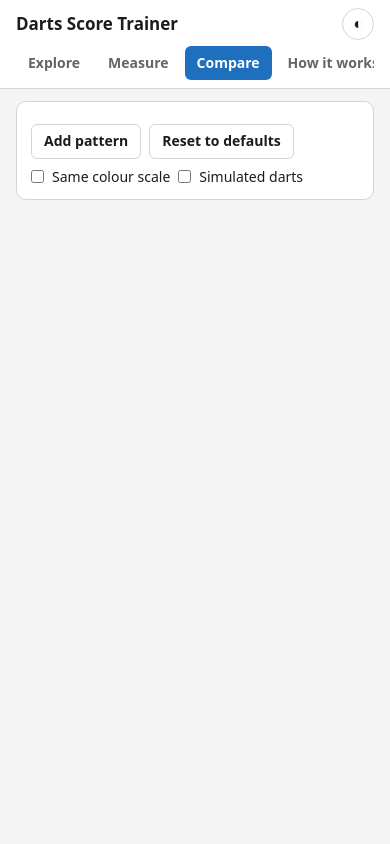
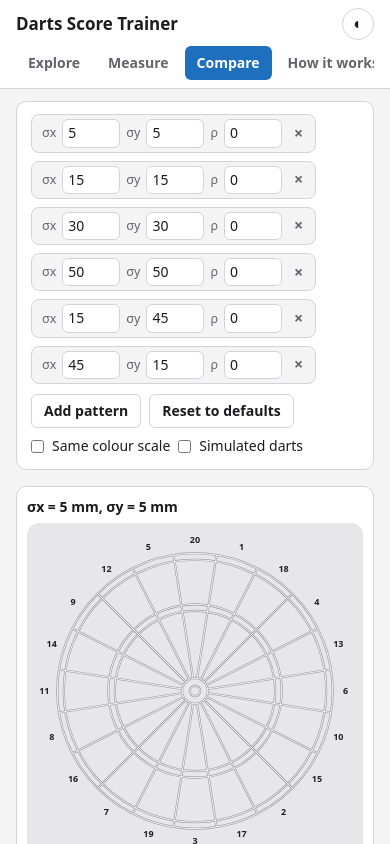
Before and after one commit to LouisMayonove/Darts-Score-Trainer, a plain HTML site: page index.html in a window 390 px wide. Both pictures are taken after a click on the tab "Compare". Shown: the top 844 px of the page. Drawn offline with Linux system fonts and the light colour scheme.

Commit message:
Add the Compare page and the How it works page
Compare shows up to nine spreads side by side (the Python script's
default six to start with), each with its best aim, a simulation check
and an optional shared colour scale. How it works explains the model,
the heatmap, how to measure yourself, and results checked against the
engine.

```diff
--- a/index.html
+++ b/index.html
@@ -237,11 +237,13 @@
         <p>Regulation steel-tip board: bullseye radius 6.35 mm, outer bull 15.9 mm, treble ring 99–107 mm, double ring 162–170 mm. Wire thickness is ignored.</p>
 
         <h3>Some results</h3>
+        <p>For a round spread (σx = σy = σ) and no bias:</p>
         <ul>
-          <li>Below about σ = 15 mm, treble 20 is the best aim (slightly towards the 5 for some spreads).</li>
-          <li>Between roughly 15 and 40 mm, the treble 19 area wins: its neighbours, 7 and 16, are much kinder than 1 and 5.</li>
-          <li>Above that, aim lower-left of centre, so that misses still land on the board.</li>
+          <li><strong>σ up to about 17 mm:</strong> treble 20, drifting slightly towards the 5 as σ grows.</li>
+          <li><strong>About 18 to 30 mm:</strong> the treble 19 area. Its neighbours, 7 and 16, are much kinder than the 20's neighbours, 1 and 5.</li>
+          <li><strong>Wider than that:</strong> the aim slides inwards towards the 7 and 16, and for very wide spreads ends up just lower-left of the bull, so that misses still land on the board.</li>
         </ul>
+        <p>A spread that is tall rather than wide (good line, bad length) keeps treble 20 worthwhile for much longer: the 20 bed is long and narrow.</p>
 
         <h3>Source</h3>
         <p>This is a browser port of a Python script (kept in the repository under <code>reference/</code>), cross-checked against it to float precision. No data leaves your browser.</p>
--- a/js/main.js
+++ b/js/main.js
@@ -5,6 +5,7 @@
 
 import { ExploreTab } from "./ui/explore.js";
 import { MeasureTab } from "./ui/measure.js";
+import { CompareTab } from "./ui/compare.js";
 import { $, store } from "./ui/common.js";
 
 const PAGES = ["explore", "measure", "compare", "about"];
@@ -21,6 +22,7 @@ const factories = {
       return clipped;
     },
   }),
+  compare: () => new CompareTab(),
 };
 
 function writeUrl() {
--- /dev/null
+++ b/js/ui/compare.js
@@ -0,0 +1,189 @@
+// Compare tab: several spreads side by side (port of the Python script's
+// default view, which plots a grid of patterns).
+
+import { regionName } from "../core/board.js";
+import { Rng, standardNormals, transformNormals } from "../core/stats.js";
+import { BoardView, drawStar, drawLabel, drawDots } from "./boardview.js";
+import { MapQueue } from "./mapclient.js";
+import { $, clamp, formatXY, store } from "./common.js";
+import { autoResolution } from "./explore.js";
+
+const DEFAULT_PATTERNS = [
+  { sx: 5, sy: 5, rho: 0 }, { sx: 15, sy: 15, rho: 0 }, { sx: 30, sy: 30, rho: 0 },
+  { sx: 50, sy: 50, rho: 0 }, { sx: 15, sy: 45, rho: 0 }, { sx: 45, sy: 15, rho: 0 },
+];
+const STORAGE_KEY = "darts.compare.v1";
+const MAX_PATTERNS = 9;
+const MC_THROWS = 100000;
+
+export class CompareTab {
+  constructor() {
+    const saved = store.get(STORAGE_KEY);
+    this.patterns = Array.isArray(saved?.patterns) && saved.patterns.length
+      ? saved.patterns.slice(0, MAX_PATTERNS).map(sanitize)
+      : DEFAULT_PATTERNS.map((p) => ({ ...p }));
+    this.shared = !!saved?.shared;
+    this.throws = !!saved?.throws;
+    this.queue = new MapQueue();
+    this.cards = [];
+    this.generation = 0;
+    this.z = standardNormals(400, new Rng(0));
+
+    $("cmp-shared").checked = this.shared;
+    $("cmp-throws").checked = this.throws;
+    $("cmp-add").addEventListener("click", () => {
+      if (this.patterns.length >= MAX_PATTERNS) return;
+      const last = this.patterns[this.patterns.length - 1] || { sx: 20, sy: 20, rho: 0 };
+      this.patterns.push({ ...last });
+      this.rebuild();
+    });
+    $("cmp-defaults").addEventListener("click", () => {
+      this.patterns = DEFAULT_PATTERNS.map((p) => ({ ...p }));
+      this.rebuild();
+    });
+    $("cmp-shared").addEventListener("change", (e) => { this.shared = e.target.checked; this.save(); this.paint(); });
+    $("cmp-throws").addEventListener("change", (e) => {
+      this.throws = e.target.checked;
+      this.save();
+      for (const c of this.cards) c.view.render();
+    });
+    this.rebuild();
+  }
+
+  shown() {
+    for (const c of this.cards) c.view.resize();
+  }
+
+  save() {
+    store.set(STORAGE_KEY, { patterns: this.patterns, shared: this.shared, throws: this.throws });
+  }
+
+  /** Rebuild the pattern editors and the cards, then compute every map. */
+  rebuild() {
+    this.save();
+    this.buildEditors();
+    this.buildCards();
+    this.computeAll();
+  }
+
+  buildEditors() {
+    const list = $("cmp-patterns");
+    list.replaceChildren();
+    this.patterns.forEach((p, i) => {
+      const box = document.createElement("div");
+      box.className = "pattern";
+      const field = (key, label, min, max, step) => {
+        const id = `cmp-${i}-${key}`;
+        const l = document.createElement("label");
+        l.htmlFor = id;
+        l.textContent = label;
+        const input = document.createElement("input");
+        Object.assign(input, { type: "number", id, min, max, step, value: p[key] });
+        input.addEventListener("change", () => {
+          const v = Number(input.value);
+          if (!Number.isFinite(v)) { input.value = p[key]; return; }
+          p[key] = clamp(v, min, max);
+          input.value = p[key];
+          this.save();
+          this.computeOne(i, this.generation);
+        });
+        box.append(l, input);
+      };
+      field("sx", "σx", 1, 100, 0.5);
+      field("sy", "σy", 1, 100, 0.5);
+      field("rho", "ρ", -0.95, 0.95, 0.05);
+      const rm = document.createElement("button");
+      rm.className = "remove";
+      rm.title = "Remove this pattern";
+      rm.setAttribute("aria-label", `Remove pattern ${i + 1}`);
+      rm.textContent = "×";
+      rm.disabled = this.patterns.length <= 1;
+      rm.addEventListener("click", () => { this.patterns.splice(i, 1); this.rebuild(); });
+      box.append(rm);
+      list.append(box);
+    });
+    $("cmp-add").disabled = this.patterns.length >= MAX_PATTERNS;
+  }
+
+  buildCards() {
+    const grid = $("cmp-grid");
+    grid.replaceChildren();
+    this.cards = this.patterns.map(() => {
+      const card = document.createElement("article");
+      card.className = "compare-card";
+      const title = document.createElement("h3");
+      const wrap = document.createElement("div");
+      wrap.className = "board-wrap";
+      const canvas = document.createElement("canvas");
+      canvas.className = "board";
+      wrap.append(canvas);
+      const line = document.createElement("p");
+      const scale = document.createElement("p");
+      card.append(title, wrap, line, scale);
+      grid.append(card);
+      const view = new BoardView(canvas);
+      const c = { card, title, line, scale, view, result: null };
+      view.overlay = (ctx, P) => this.drawOverlay(c, ctx, P);
+      return c;
+    });
+  }
+
+  computeAll() {
+    const gen = ++this.generation;
+    this.patterns.forEach((_, i) => this.computeOne(i, gen));
+  }
+
+  async computeOne(i, gen) {
+    const p = this.patterns[i];
+    const c = this.cards[i];
+    c.title.textContent = describePattern(p);
+    c.line.textContent = "Computing…";
+    let result;
+    try {
+      result = await this.queue.request({
+        sx: p.sx, sy: p.sy, rho: p.rho, res: autoResolution(p.sx, p.sy, p.rho), view: 200, mcThrows: MC_THROWS,
+      });
+    } catch (err) {
+      c.line.textContent = `Error: ${err.message}`;
+      return;
+    }
+    if (gen !== this.generation || this.cards[i] !== c) return;
+    c.result = result;
+    this.paint();
+  }
+
+  /** Draw every finished map, on a shared colour scale if asked. */
+  paint() {
+    const done = this.cards.filter((c) => c.result);
+    let lo = Infinity, hi = -Infinity;
+    for (const c of done) { lo = Math.min(lo, c.result.map.min); hi = Math.max(hi, c.result.map.max); }
+    for (const c of done) {
+      const M = c.result.map;
+      const [vmin, vmax] = this.shared ? [lo, hi] : [M.min, M.max];
+      c.view.setMap(M, [0, 0], vmin, vmax);
+      c.line.replaceChildren();
+      const strong = document.createElement("strong");
+      strong.textContent = `${regionName(...M.best)} ${formatXY(M.best)} → ${M.bestValue.toFixed(2)} pts/dart`;
+      c.line.append("Best: ", strong);
+      const mc = c.result.mc;
+      c.scale.textContent = `Simulation ${mc.mean.toFixed(2)} ± ${mc.se.toFixed(2)} · colours ${vmin.toFixed(1)}–${vmax.toFixed(1)} pts`;
+    }
+  }
+
+  drawOverlay(c, ctx, P) {
+    if (!c.result) return;
+    const M = c.result.map;
+    if (this.throws) drawDots(ctx, P, transformNormals(this.z, M.best, M.sx, M.sy, M.rho), "rgba(217,72,15,0.6)", 1.8);
+    drawStar(ctx, P, M.best[0], M.best[1], 11);
+    drawLabel(ctx, P, M.best[0], M.best[1], M.bestValue.toFixed(2), { size: 12 });
+  }
+}
+
+function sanitize(p) {
+  const num = (v, d, lo, hi) => (Number.isFinite(Number(v)) ? clamp(Number(v), lo, hi) : d);
+  return { sx: num(p?.sx, 20, 1, 100), sy: num(p?.sy, 20, 1, 100), rho: num(p?.rho, 0, -0.95, 0.95) };
+}
+
+function describePattern({ sx, sy, rho }) {
+  return `σx = ${sx} mm, σy = ${sy} mm${rho ? `, ρ = ${rho}` : ""}`;
+}
```
